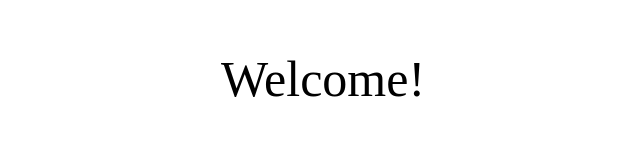
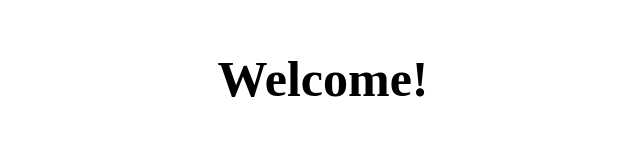
Before and after one commit to crxwlove/Mine, a plain HTML site: page index.html in a window 1280 px wide. Shown: the whole page, without its empty margins (317-957 px from the left). Drawn offline with Linux system fonts and the light colour scheme.

Commit message:
Update index.html

```diff
--- a/index.html
+++ b/index.html
@@ -2,7 +2,7 @@
 <html>
 <head>
 <style rel="stylesheet" type="text/css">
-.welcome {text-align:center; font-size:50px;}
+.welcome {text-align:center; font-size:50px; font-weight:bold; }
 </style>
 </head>
 <body>
```
